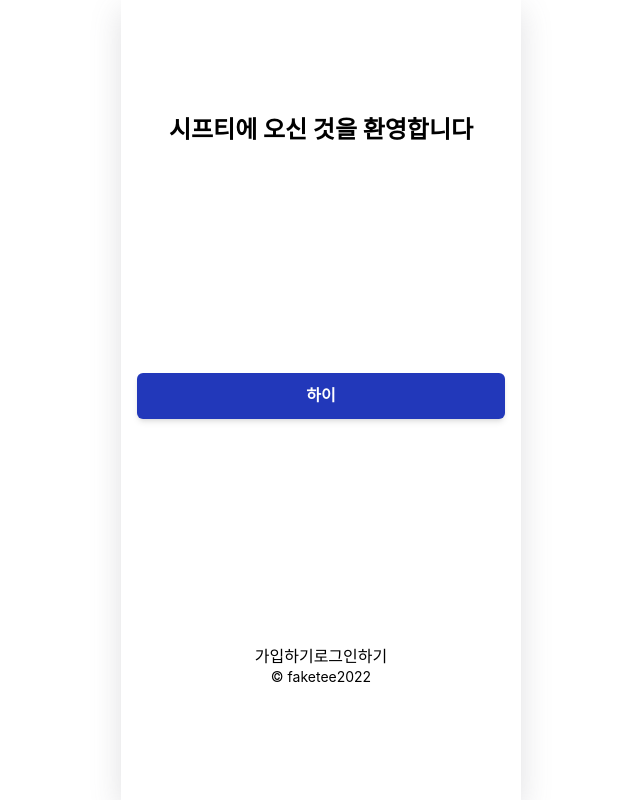
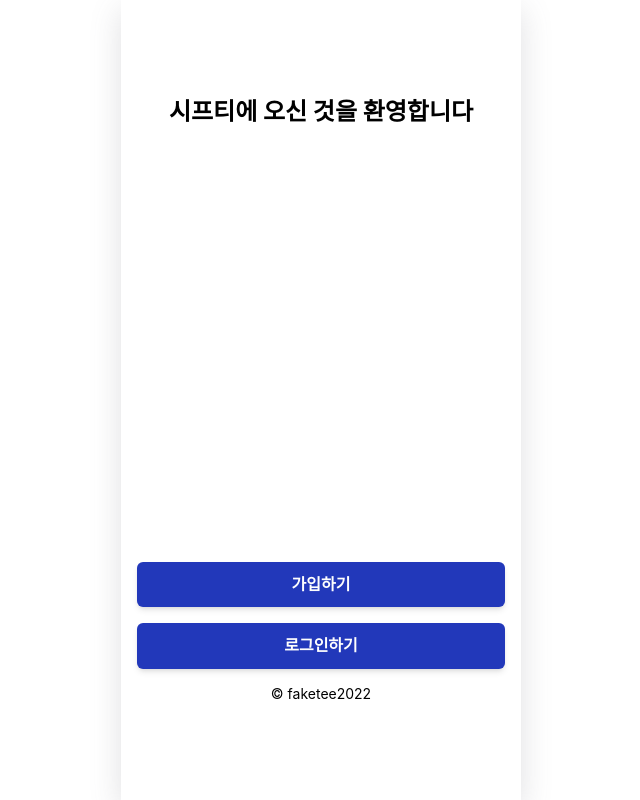
Before and after one commit to dev-hsyang/staff-pilot, a React (Vite) app in the folder frontend/: page / in a window 1280 px wide. Shown: the whole page, without its empty margins (319-959 px from the left). Built offline with nearby package versions, Linux system fonts and the light colour scheme; a web font is replaced by a local one.

Commit message:
Feat #1 : 메인 페이지 레이아웃 구성

```diff
--- a/frontend/src/Components/Button/index.tsx
+++ b/frontend/src/Components/Button/index.tsx
@@ -1,4 +1,5 @@
 import React from 'react';
+import { Link } from 'react-router-dom';
 
 import { ButtonProps } from './types';
 import useButtonHeirarchy from './Hooks/useHeirarchy';
@@ -14,9 +15,9 @@ export const Button: ButtonReturn = (props: ButtonProps) => {
   return (
     <>
       {kind === 'a' && (
-        <a className={style} href={href}>
+        <Link className={style} to={href!}>
           {children}
-        </a>
+        </Link>
       )}
       {kind === 'btn' && (
         <button className={style} type={type}>
--- a/frontend/src/Pages/Main/index.tsx
+++ b/frontend/src/Pages/Main/index.tsx
@@ -5,15 +5,16 @@ import { MainPageWrapper } from './style';
 export default function MainPage() {
   return (
     <MainPageWrapper>
-      <h1 className="font-bold">시프티에 오신 것을 환영합니다</h1>
-      <Button kind="a">하이</Button>
-      <div>
-        <a href="/account/register-form">
-          <button type="button">가입하기</button>
-        </a>
-        <a href="/account/login-form">
-          <button type="button">로그인하기</button>
-        </a>
+      <h1 className="font-bold mb-60">시프티에 오신 것을 환영합니다</h1>
+      <div className="w-full flex flex-col gap-4">
+        <div className="flex flex-col gap-4 w-full">
+          <Button kind="a" href="/account/register-form">
+            가입하기
+          </Button>
+          <Button kind="a" href="/account/login-form">
+            로그인하기
+          </Button>
+        </div>
         <caption>&copy; faketee2022</caption>
       </div>
     </MainPageWrapper>
```
